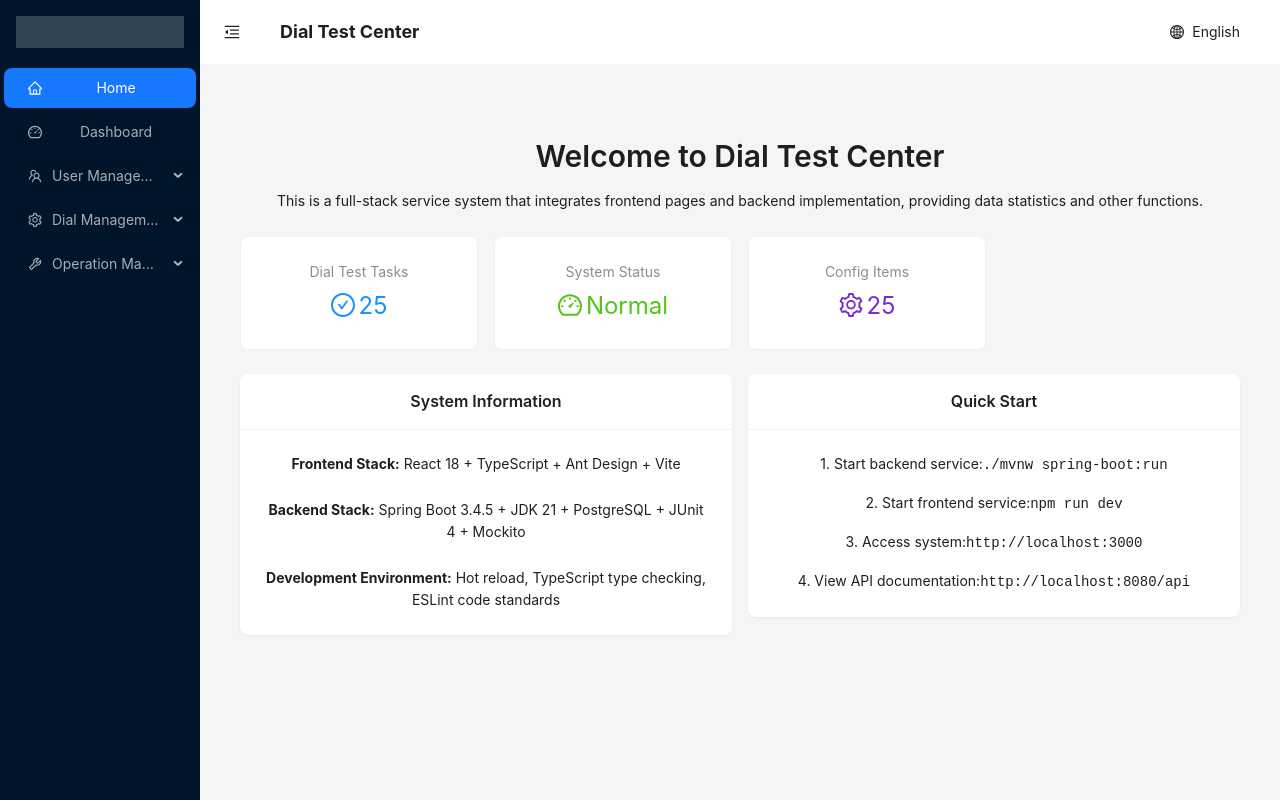
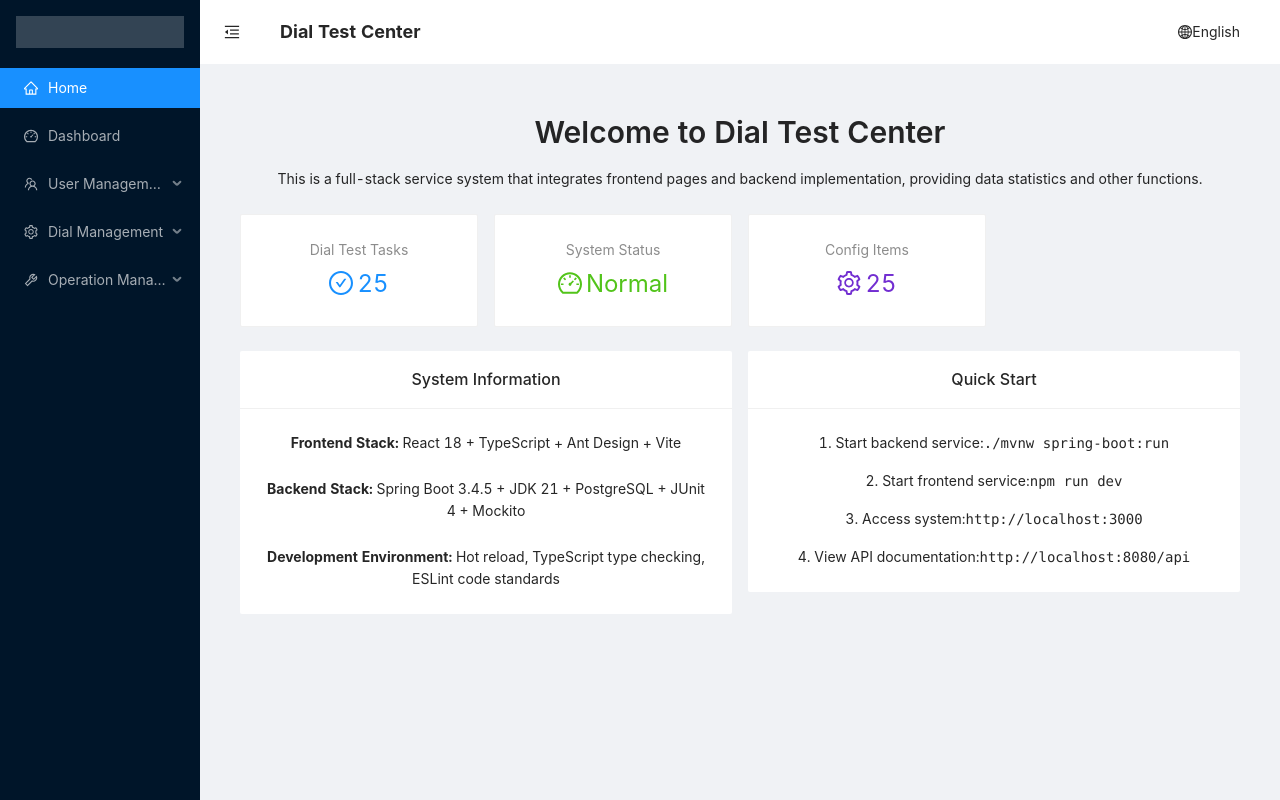
Before and after one commit to GuiHongli/DialTestCenter, a React app in the folder frontend/: page / in a window 1280 px wide. Built offline with nearby package versions, Linux system fonts and the light colour scheme.

Commit message:
修改前端依赖

```diff
--- a/frontend/src/App.tsx
+++ b/frontend/src/App.tsx
@@ -2,7 +2,6 @@ import { Route, Routes } from 'react-router-dom'
 import './App.css'
 import Layout from './components/Layout'
 import { I18nProvider } from './contexts/I18nContext'
-import './i18n'; // 初始化国际化
 import Home from './pages/Home'
 import TestCaseSetManagementPage from './pages/TestCaseSetManagement'
 import UserRoleManagementPage from './pages/UserRoleManagement'
--- a/frontend/src/components/Layout.tsx
+++ b/frontend/src/components/Layout.tsx
@@ -14,7 +14,7 @@ import {
     ToolOutlined,
     HistoryOutlined,
 } from '@ant-design/icons'
-import { Layout as AntLayout, Button, Dropdown, Menu, Space, theme } from 'antd'
+import { Layout as AntLayout, Button, Dropdown, Menu, Space } from 'antd'
 import React, { useState } from 'react'
 import { useLocation, useNavigate } from 'react-router-dom'
 import { useLanguage, useTranslation } from '../hooks/useTranslation'
@@ -31,9 +31,7 @@ const Layout: React.FC<LayoutProps> = ({ children }) => {
   const location = useLocation()
   const { translateNavigation, translateApp, translateLanguage } = useTranslation()
   const { currentLanguage, setLanguage } = useLanguage()
-  const {
-    token: { colorBgContainer },
-  } = theme.useToken()
+  const colorBgContainer = '#ffffff'
 
   const menuItems = [
     {
@@ -113,7 +111,7 @@ const Layout: React.FC<LayoutProps> = ({ children }) => {
   }
 
   return (
-    <AntLayout style={{ minHeight: '100vh' }}>
+    <AntLayout style={{ minHeight: '100vh', overflow: 'hidden' }}>
       <Sider trigger={null} collapsible collapsed={collapsed}>
         <div style={{ height: 32, margin: 16, background: 'rgba(255, 255, 255, 0.2)' }} />
         <Menu
@@ -125,7 +123,7 @@ const Layout: React.FC<LayoutProps> = ({ children }) => {
         />
       </Sider>
       <AntLayout>
-        <Header style={{ padding: 0, background: colorBgContainer, display: 'flex', alignItems: 'center', justifyContent: 'space-between' }}>
+        <Header style={{ padding: 0, background: colorBgContainer as any, display: 'flex', alignItems: 'center', justifyContent: 'space-between' }}>
           <div style={{ display: 'flex', alignItems: 'center' }}>
             <Button
               type="text"
@@ -160,6 +158,8 @@ const Layout: React.FC<LayoutProps> = ({ children }) => {
             margin: '24px 16px',
             padding: 24,
             minHeight: 280,
+            overflow: 'auto',
+            height: 'calc(100vh - 64px - 48px)',
           }}
         >
           {children}
--- a/frontend/src/components/OperationLogManagement.tsx
+++ b/frontend/src/components/OperationLogManagement.tsx
@@ -27,7 +27,7 @@ import {
   OperationType,
   OperationTarget
 } from '../types/operationLog'
-import dayjs from 'dayjs'
+import moment, { Moment } from 'moment'
 
 const { Option } = Select
 const { RangePicker } = DatePicker
@@ -316,10 +316,10 @@ const OperationLogManagement: React.FC = () => {
                 format="YYYY-MM-DD HH:mm:ss"
                 placeholder={['开始时间', '结束时间']}
                 value={filters.startTime && filters.endTime ? [
-                  dayjs(filters.startTime),
-                  dayjs(filters.endTime)
-                ] : null}
-                onChange={(dates) => {
+                  moment(filters.startTime),
+                  moment(filters.endTime)
+                ] as [Moment, Moment] : null}
+                onChange={(dates: null | [Moment, Moment]) => {
                   if (dates && dates[0] && dates[1]) {
                     handleFilterChange('startTime', dates[0].format('YYYY-MM-DD HH:mm:ss'))
                     handleFilterChange('endTime', dates[1].format('YYYY-MM-DD HH:mm:ss'))
@@ -355,7 +355,7 @@ const OperationLogManagement: React.FC = () => {
       </Card>
 
       {/* 操作记录表格 */}
-      <Card>
+      <Card bodyStyle={{ padding: 0 }}>
         <Table
           columns={columns}
           dataSource={operationLogs}
@@ -368,7 +368,7 @@ const OperationLogManagement: React.FC = () => {
             showTotal: (total, range) => `第 ${range[0]}-${range[1]} 条，共 ${total} 条`,
           }}
           onChange={handleTableChange}
-          scroll={{ x: 1200 }}
+          scroll={{ x: 1200, y: 520 }}
         />
       </Card>
     </div>
--- a/frontend/src/components/UserRoleManagement.tsx
+++ b/frontend/src/components/UserRoleManagement.tsx
@@ -265,7 +265,6 @@ export const UserRoleManagement: React.FC = () => {
           </Tooltip>
           <Popconfirm
             title={translateUserRole('confirmDelete')}
-            description={translateUserRole('deleteDescription')}
             onConfirm={() => handleDeleteUserRole(record.id)}
             okText={translateCommon('confirm')}
             cancelText={translateCommon('cancel')}
--- a/frontend/src/contexts/I18nContext.tsx
+++ b/frontend/src/contexts/I18nContext.tsx
@@ -1,8 +1,9 @@
 import { ConfigProvider } from 'antd'
-import enUS from 'antd/locale/en_US'
-import zhCN from 'antd/locale/zh_CN'
-import React, { createContext, ReactNode, useContext, useEffect, useState } from 'react'
-import { useTranslation } from 'react-i18next'
+import enUS from 'antd/es/locale/en_US'
+import zhCN from 'antd/es/locale/zh_CN'
+import React, { createContext, ReactNode, useContext, useEffect, useMemo, useState } from 'react'
+import zh from '../locales/zh.json'
+import en from '../locales/en.json'
 
 // 支持的语言类型
 export type SupportedLanguage = 'zh' | 'en'
@@ -31,32 +32,50 @@ const antdLocales = {
 
 // I18n Provider 组件
 export const I18nProvider: React.FC<I18nProviderProps> = ({ children }) => {
-  const { i18n, t, ready } = useTranslation()
   const [language, setLanguageState] = useState<SupportedLanguage>('zh')
   const [isReady, setIsReady] = useState(false)
 
+  // 简单本地字典
+  const dictionaries = useMemo(() => ({ zh, en }), [])
+
   // 初始化语言设置
   useEffect(() => {
-    if (ready) {
-      const currentLang = i18n.language as SupportedLanguage
-      setLanguageState(currentLang)
-      setIsReady(true)
+    const stored = localStorage.getItem('i18nextLng') as SupportedLanguage | null
+    if (stored === 'zh' || stored === 'en') {
+      setLanguageState(stored)
+    } else {
+      const browserLang = (navigator.language || 'zh').startsWith('zh') ? 'zh' : 'en'
+      setLanguageState(browserLang as SupportedLanguage)
     }
-  }, [ready, i18n.language])
+    setIsReady(true)
+  }, [])
 
   // 切换语言函数
   const setLanguage = (lang: SupportedLanguage) => {
-    i18n.changeLanguage(lang)
     setLanguageState(lang)
-    // 保存到 localStorage
     localStorage.setItem('i18nextLng', lang)
+  }
+
+  // 简单的 key 取值函数：支持命名空间用点分隔
+  const t = (fullKey: string): string => {
+    const dict = language === 'zh' ? dictionaries.zh : dictionaries.en
+    const parts = fullKey.split('.')
+    let cur: any = dict
+    for (const p of parts) {
+      if (cur && typeof cur === 'object' && p in cur) {
+        cur = (cur as any)[p]
+      } else {
+        return fullKey
+      }
+    }
+    return typeof cur === 'string' ? cur : fullKey
   }
 
   // Context 值
   const contextValue: I18nContextType = {
     language,
     setLanguage,
-    t: (key: string, options?: any) => t(key, options) as string,
+    t,
     isReady
   }
 
--- a/frontend/src/i18n/index.ts
+++ /dev/null
@@ -1,49 +0,0 @@
-import i18n from 'i18next'
-import LanguageDetector from 'i18next-browser-languagedetector'
-import { initReactI18next } from 'react-i18next'
-
-// 导入语言资源
-import * as en from '../locales/en.json'
-import * as zh from '../locales/zh.json'
-
-// 语言资源
-const resources = {
-  zh: {
-    translation: zh
-  },
-  en: {
-    translation: en
-  }
-}
-
-// 初始化 i18next
-i18n
-  .use(LanguageDetector)
-  .use(initReactI18next)
-  .init({
-    resources,
-    fallbackLng: 'zh', // 默认语言
-    debug: false, // 生产环境关闭调试
-
-    // 语言检测配置
-    detection: {
-      order: ['localStorage', 'navigator', 'htmlTag'],
-      caches: ['localStorage'],
-      lookupLocalStorage: 'i18nextLng'
-    },
-
-    interpolation: {
-      escapeValue: false // React 已经处理了 XSS 防护
-    },
-
-    // 命名空间配置
-    defaultNS: 'translation',
-    ns: ['translation'],
-
-    // 语言切换时的配置
-    react: {
-      useSuspense: false
-    }
-  })
-
-export default i18n
--- a/frontend/src/main.tsx
+++ b/frontend/src/main.tsx
@@ -1,13 +1,21 @@
 import React from 'react'
-import { createRoot } from 'react-dom/client'
+import ReactDOM from 'react-dom'
 import { BrowserRouter } from 'react-router-dom'
 import App from './App'
 import './index.css'
+import 'antd/dist/antd.css'
 
-createRoot(document.getElementById('root')!).render(
-  <React.StrictMode>
-    <BrowserRouter>
-      <App />
-    </BrowserRouter>
-  </React.StrictMode>,
+// Suppress dev-overlay ResizeObserver loop errors (common in AntD layouts)
+window.addEventListener('error', (e) => {
+  const msg = (e as ErrorEvent).message || ''
+  if (msg.includes('ResizeObserver loop') || msg.includes('ResizeObserver')) {
+    e.stopImmediatePropagation()
+  }
+})
+
+ReactDOM.render(
+  <BrowserRouter>
+    <App />
+  </BrowserRouter>,
+  document.getElementById('root')
 )
--- a/frontend/webpack.config.cjs
+++ b/frontend/webpack.config.cjs
@@ -36,6 +36,9 @@ module.exports = {
     port: 3000,
     hot: true,
     historyApiFallback: true,
+    client: {
+      overlay: false,
+    },
     proxy: {
       '/api': {
         target: 'http://localhost:8080',
```
Also changed, not shown: frontend/package.json (+6 -9 lines), 1 other file (tests, documents, lock files or other folders).
